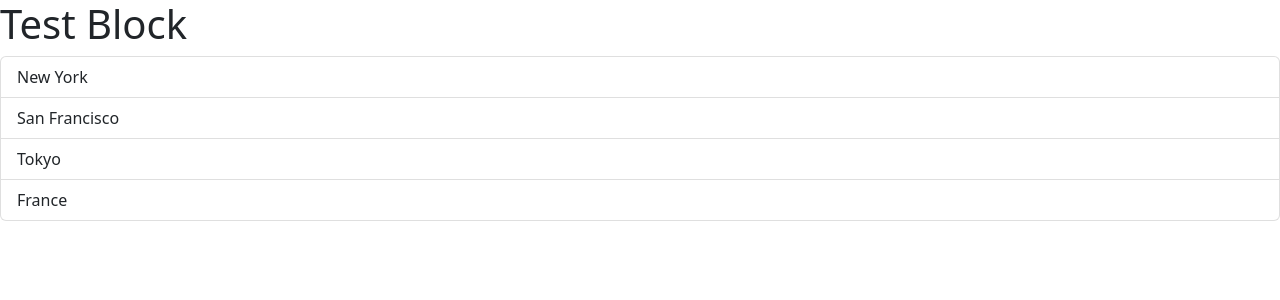
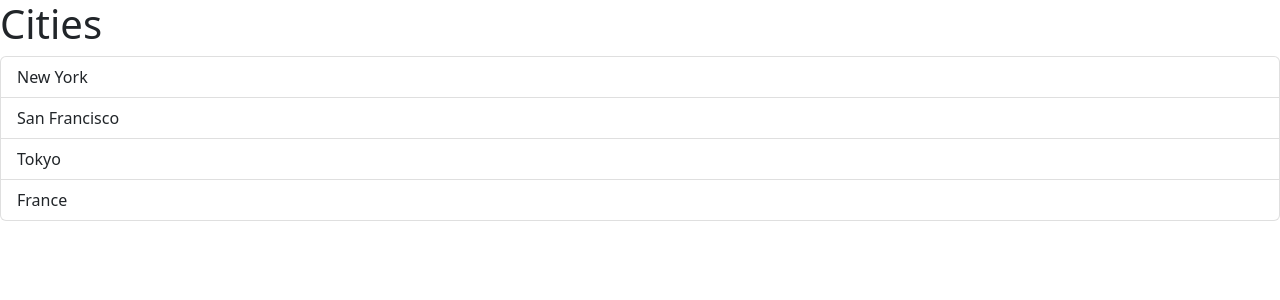
Before and after one commit to menaka-siri/react-game-app, a React (Vite) app: page / in a window 1280 px wide. Shown: the top 300 px of the page. Built offline with nearby package versions, Linux system fonts and the light colour scheme.

Commit message:
pass functions via props

```diff
--- a/src/App.tsx
+++ b/src/App.tsx
@@ -37,7 +37,13 @@
 import ListGroup from "./components/ListGroup";
 
 function App() {
-  return <div><ListGroup></ListGroup></div>;
+  let items = ["New York", "San Francisco", "Tokyo", "France"];
+
+  const handleSelectItem = (item: string) => {
+    console.log(item)
+  }
+
+  return <div><ListGroup items={items} heading="Cities" onSelectItem={handleSelectItem}></ListGroup></div>;
 }
 
 export default App
--- a/src/components/ListGroup.tsx
+++ b/src/components/ListGroup.tsx
@@ -1,28 +1,40 @@
 import { Fragment, useState } from "react";
 
-function ListGroup() {
-  let items = ["New York", "San Francisco", "Tokyo", "France"];
+interface Props {
+  items: string[];
+  heading: string;
 
+  onSelectItem: (item: string) => void;
+}
+
+function ListGroup({ items, heading, onSelectItem }: Props) {
   //Hook
   // useState returns an array
   // arr[0] = variable
   // arr[1] = updater function
 
-  const [selectedIndex, setSelectedIndex] = useState(-1)
+  const [selectedIndex, setSelectedIndex] = useState(-1);
 
   //Event handler
   //const handleClick = (event: MouseEvent) => console.log(event)
 
   return (
     <Fragment>
-      <h1>Test Block</h1>
+      <h1>{heading}</h1>
       {items.length === 0 && <p>No item found</p>}
       <ul className="list-group">
         {items.map((item, index) => (
           <li
-            className={ selectedIndex === index ? 'list-group-item active' : 'list-group-item'}
+            className={
+              selectedIndex === index
+                ? "list-group-item active"
+                : "list-group-item"
+            }
             key={item}
-            onClick={() => { setSelectedIndex(index) }}
+            onClick={() => {
+              setSelectedIndex(index);
+              onSelectItem(item)
+            }}
           >
             {item}
           </li>
```
